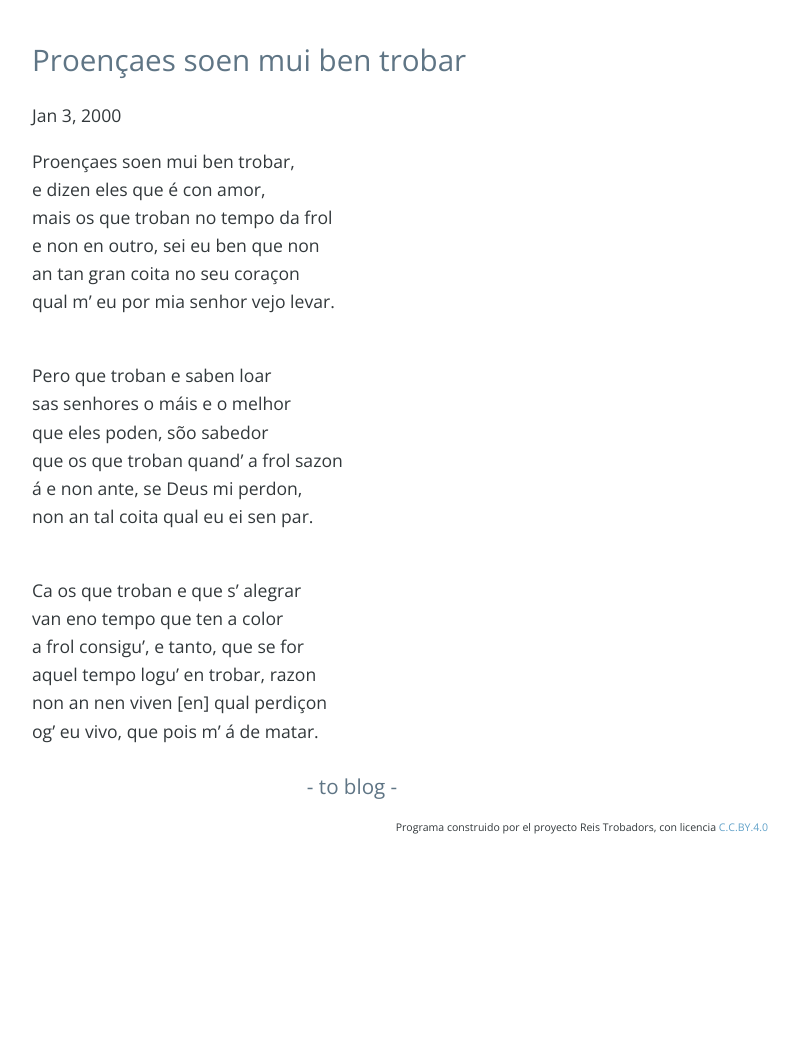
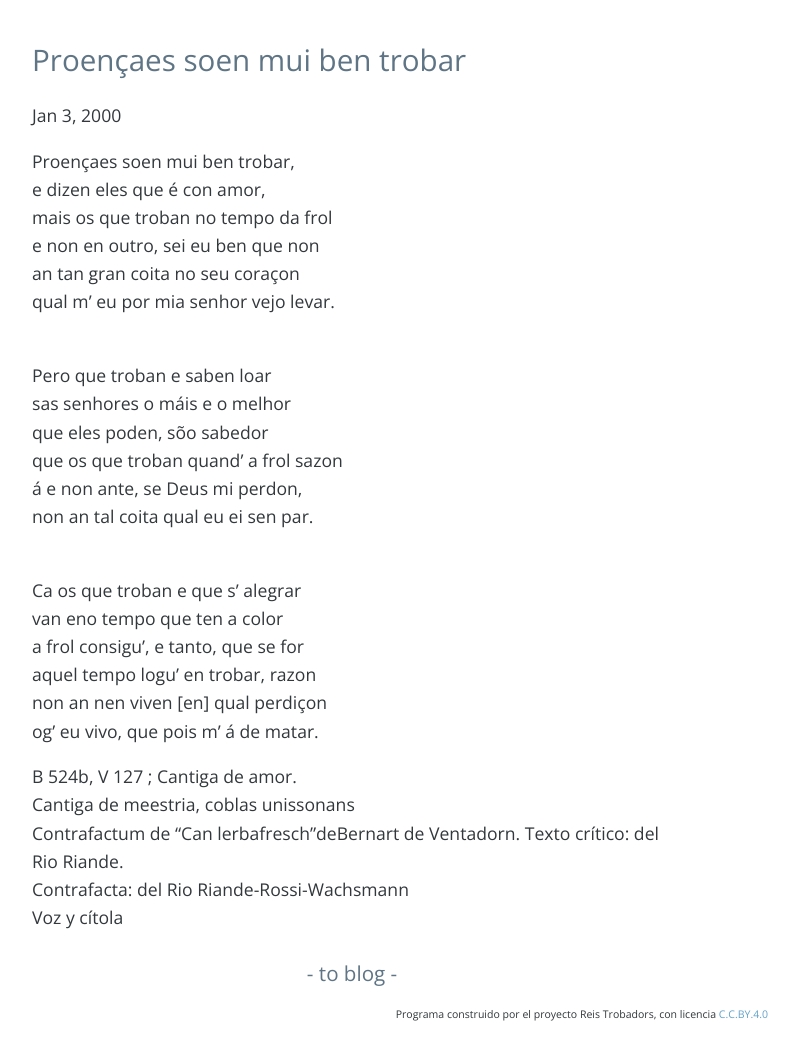
Before and after one commit to gabrielcalarco/cayman-blog-master, a Jekyll site: the page built from _posts/2000-01-03-Proençaes soen mui ben trobar.md, in a window 1280 px wide, cut to the strip 104-1145 px from the top of the page. Shown: the whole strip, without its empty margins (288-1087 px from the left). Built offline with Jekyll 4.4.1, drawn with Linux system fonts in a browser that asks for light colours; nearby versions of some CDN libraries; comment, search, counter and statistics services are not loaded; before the commit the page ends 959 px from its top, so only the background shows below that.

Commit message:
post completo

```diff
--- a/_posts/2000-01-03-Proençaes soen mui ben trobar.md
+++ b/_posts/2000-01-03-Proençaes soen mui ben trobar.md
@@ -25,3 +25,10 @@ a frol consigu’, e tanto, que se for<br/>
 aquel tempo logu’ en trobar, razon<br/>
 non an nen viven [en] qual perdiçon<br/>
 og’ eu vivo, que pois m’ á de matar.<br/>
+
+B 524b, V 127 ;
+Cantiga de amor.<br/>
+Cantiga de meestria, coblas unissonans<br/>
+Contrafactum de “Can lerbafresch”deBernart de Ventadorn. Texto crítico: del Rio Riande.<br/>
+Contrafacta: del Rio Riande-Rossi-Wachsmann<br/>
+Voz y cítola<br/>
```
